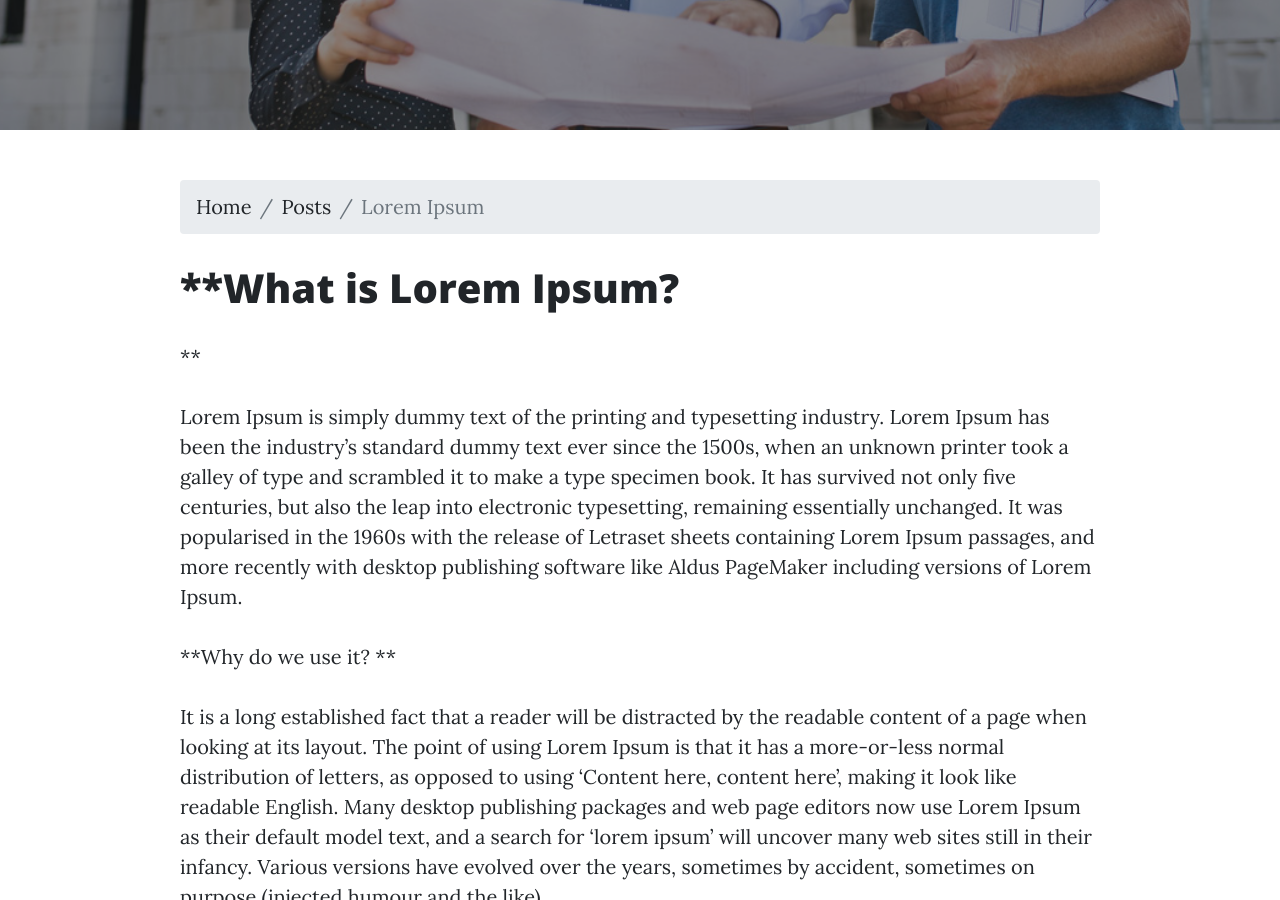
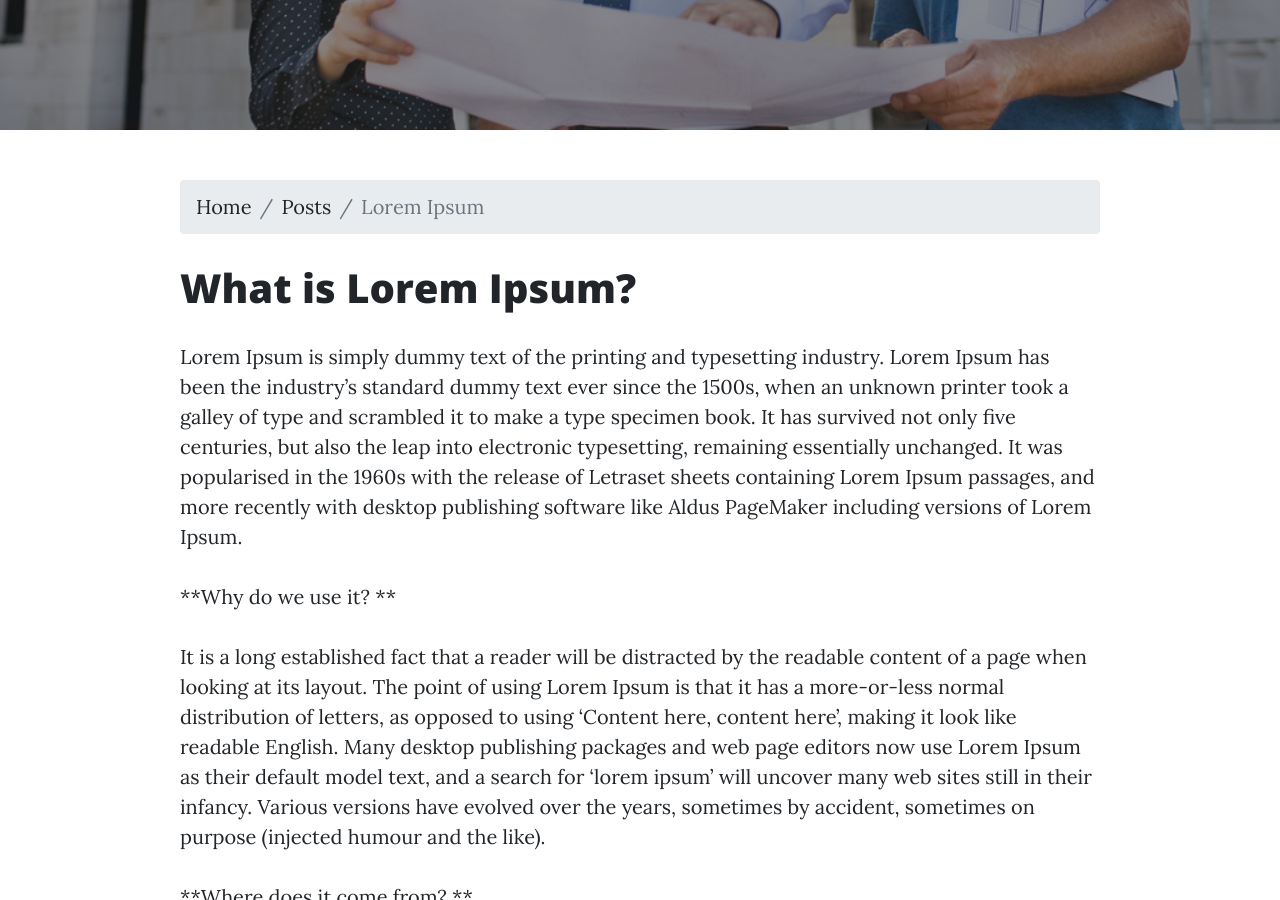
Before and after one commit to jeffexamples/blog, a Jekyll site: the page built from _posts/2018-11-29-lorem-ipsum.md, in a window 1280 px wide and 900 px high, scrolled down 464 px. Built offline with Jekyll 4.4.1, drawn with Linux system fonts in a browser that asks for light colours; nearby versions of some CDN libraries.

```diff
--- a/_posts/2018-11-29-lorem-ipsum.md
+++ b/_posts/2018-11-29-lorem-ipsum.md
@@ -9,32 +9,23 @@ categories:
   - industry's standard
   - 'reader '
 ---
-# **What is Lorem Ipsum?
-**
+# What is Lorem Ipsum?
+
+
 
 Lorem Ipsum is simply dummy text of the printing and typesetting industry. Lorem Ipsum has been the industry's standard dummy text ever since the 1500s, when an unknown printer took a galley of type and scrambled it to make a type specimen book. It has survived not only five centuries, but also the leap into electronic typesetting, remaining essentially unchanged. It was popularised in the 1960s with the release of Letraset sheets containing Lorem Ipsum passages, and more recently with desktop publishing software like Aldus PageMaker including versions of Lorem Ipsum.
-
-
 
 **Why do we use it?
 **
 
 It is a long established fact that a reader will be distracted by the readable content of a page when looking at its layout. The point of using Lorem Ipsum is that it has a more-or-less normal distribution of letters, as opposed to using 'Content here, content here', making it look like readable English. Many desktop publishing packages and web page editors now use Lorem Ipsum as their default model text, and a search for 'lorem ipsum' will uncover many web sites still in their infancy. Various versions have evolved over the years, sometimes by accident, sometimes on purpose (injected humour and the like).
 
-
-
-
-
 **Where does it come from?
 **
 
 Contrary to popular belief, Lorem Ipsum is not simply random text. It has roots in a piece of classical Latin literature from 45 BC, making it over 2000 years old. Richard McClintock, a Latin professor at Hampden-Sydney College in Virginia, looked up one of the more obscure Latin words, consectetur, from a Lorem Ipsum passage, and going through the cites of the word in classical literature, discovered the undoubtable source. Lorem Ipsum comes from sections 1.10.32 and 1.10.33 of "de Finibus Bonorum et Malorum" (The Extremes of Good and Evil) by Cicero, written in 45 BC. This book is a treatise on the theory of ethics, very popular during the Renaissance. The first line of Lorem Ipsum, "Lorem ipsum dolor sit amet..", comes from a line in section 1.10.32.
 
-
-
 The standard chunk of Lorem Ipsum used since the 1500s is reproduced below for those interested. Sections 1.10.32 and 1.10.33 from "de Finibus Bonorum et Malorum" by Cicero are also reproduced in their exact original form, accompanied by English versions from the 1914 translation by H. Rackham.
-
-
 
 **Where can I get some?
 **
```
